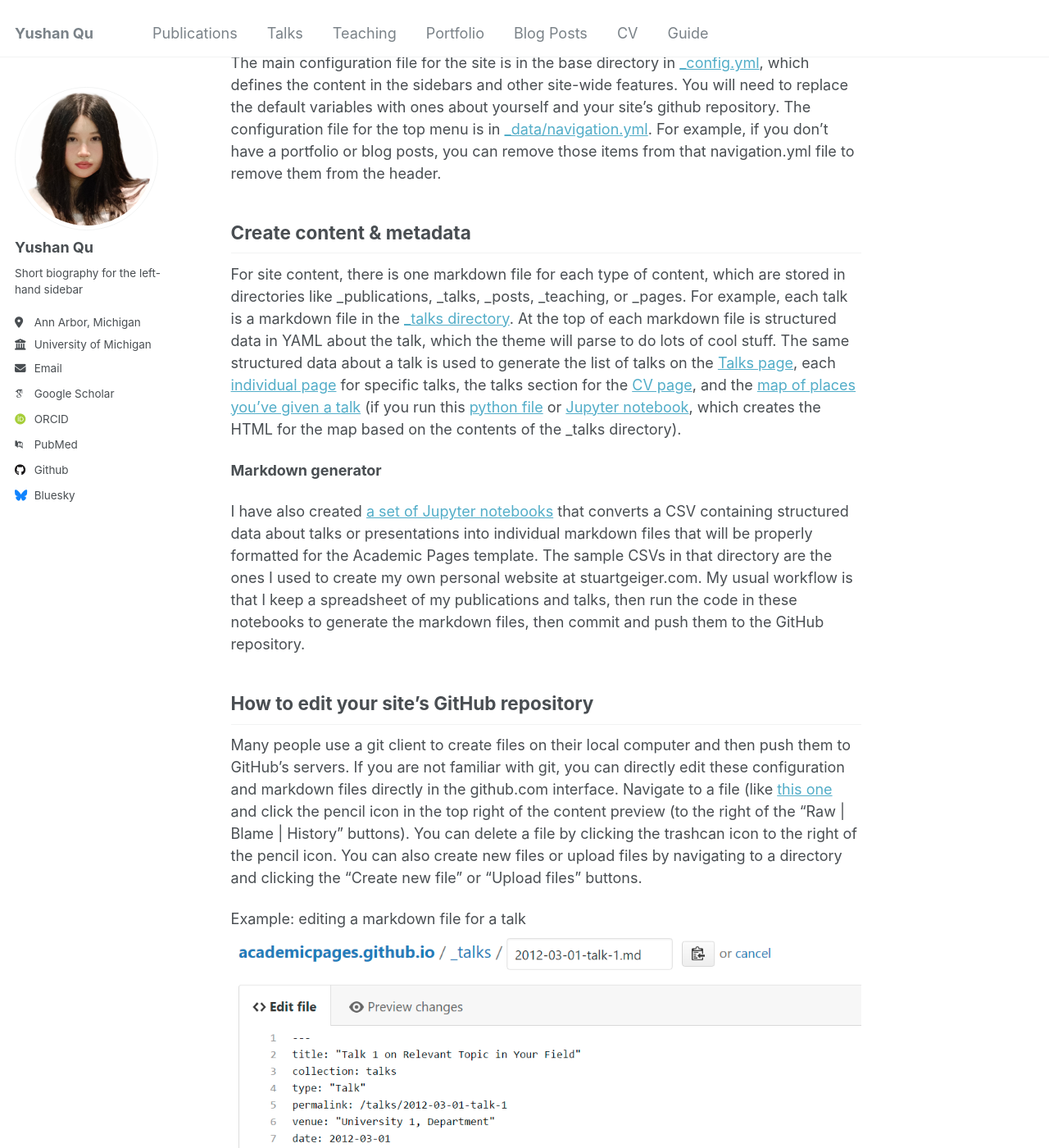
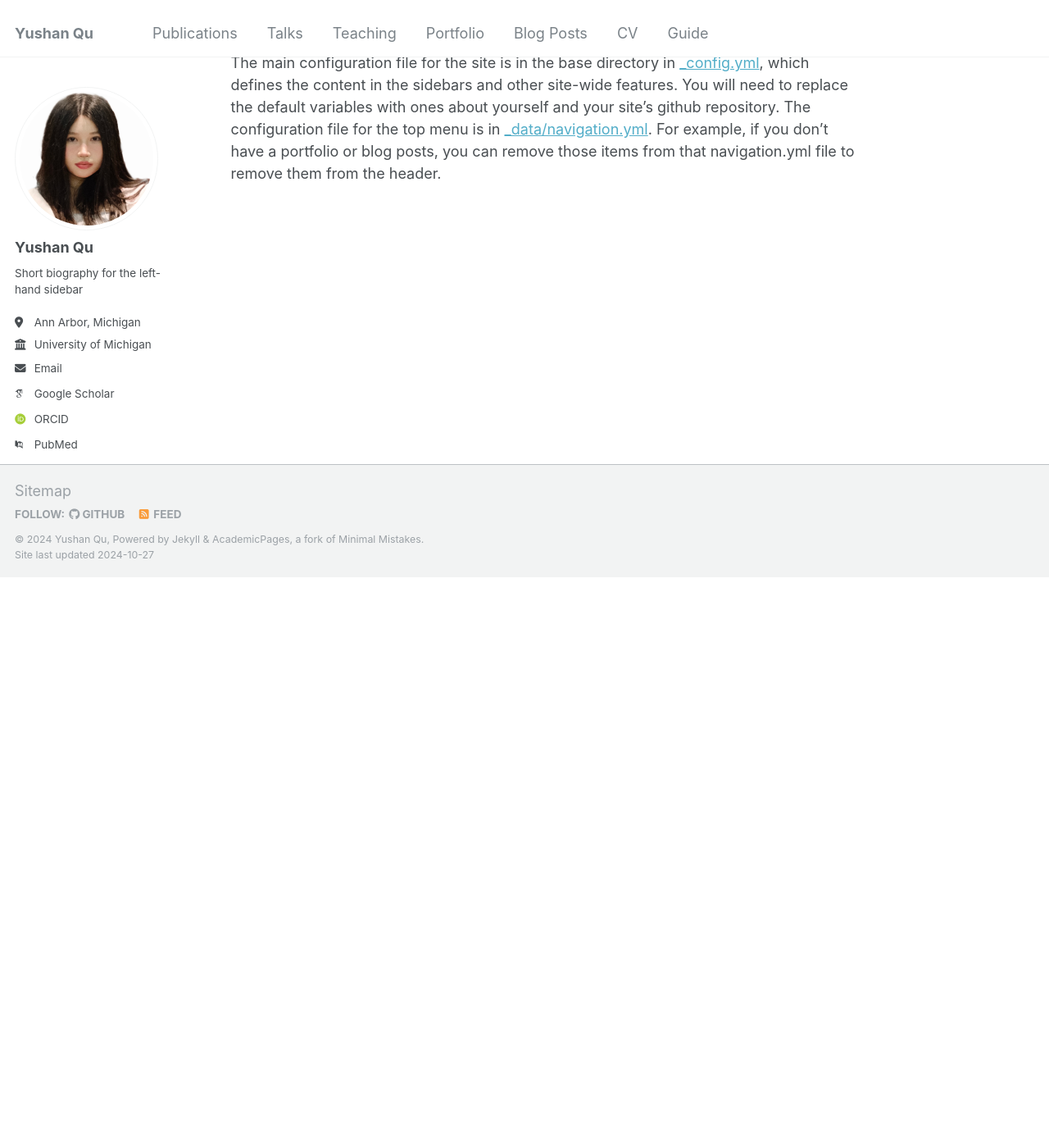
Before and after one commit to yushanqu/yushanqu.github.io, a Jekyll site: the page built from _pages/about.md, in a window 1280 px wide and 1400 px high, scrolled down 696 px. Shown: the whole window at 82% size. Built offline with Jekyll 4.4.1, drawn with Linux system fonts in a browser that asks for light colours; some web fonts are replaced; some of the changed text lies outside the part shown.

Commit message:
Update about.md

```diff
--- a/_pages/about.md
+++ b/_pages/about.md
@@ -26,7 +26,7 @@ News
 ------
 The main configuration file for the site is in the base directory in [_config.yml](https://github.com/academicpages/academicpages.github.io/blob/master/_config.yml), which defines the content in the sidebars and other site-wide features. You will need to replace the default variables with ones about yourself and your site's github repository. The configuration file for the top menu is in [_data/navigation.yml](https://github.com/academicpages/academicpages.github.io/blob/master/_data/navigation.yml). For example, if you don't have a portfolio or blog posts, you can remove those items from that navigation.yml file to remove them from the header.
 
-Create content & metadata
+<!--Create content & metadata
 ------
 For site content, there is one markdown file for each type of content, which are stored in directories like _publications, _talks, _posts, _teaching, or _pages. For example, each talk is a markdown file in the [_talks directory](https://github.com/academicpages/academicpages.github.io/tree/master/_talks). At the top of each markdown file is structured data in YAML about the talk, which the theme will parse to do lots of cool stuff. The same structured data about a talk is used to generate the list of talks on the [Talks page](https://academicpages.github.io/talks), each [individual page](https://academicpages.github.io/talks/2012-03-01-talk-1) for specific talks, the talks section for the [CV page](https://academicpages.github.io/cv), and the [map of places you've given a talk](https://academicpages.github.io/talkmap.html) (if you run this [python file](https://github.com/academicpages/academicpages.github.io/blob/master/talkmap.py) or [Jupyter notebook](https://github.com/academicpages/academicpages.github.io/blob/master/talkmap.ipynb), which creates the HTML for the map based on the contents of the _talks directory).
 
@@ -44,4 +44,4 @@ Example: editing a markdown file for a talk
 
 For more info
 ------
-More info about configuring Academic Pages can be found in [the guide](https://academicpages.github.io/markdown/). The [guides for the Minimal Mistakes theme](https://mmistakes.github.io/minimal-mistakes/docs/configuration/) (which this theme was forked from) might also be helpful.
+More info about configuring Academic Pages can be found in [the guide](https://academicpages.github.io/markdown/). The [guides for the Minimal Mistakes theme](https://mmistakes.github.io/minimal-mistakes/docs/configuration/) (which this theme was forked from) might also be helpful.-->
```
